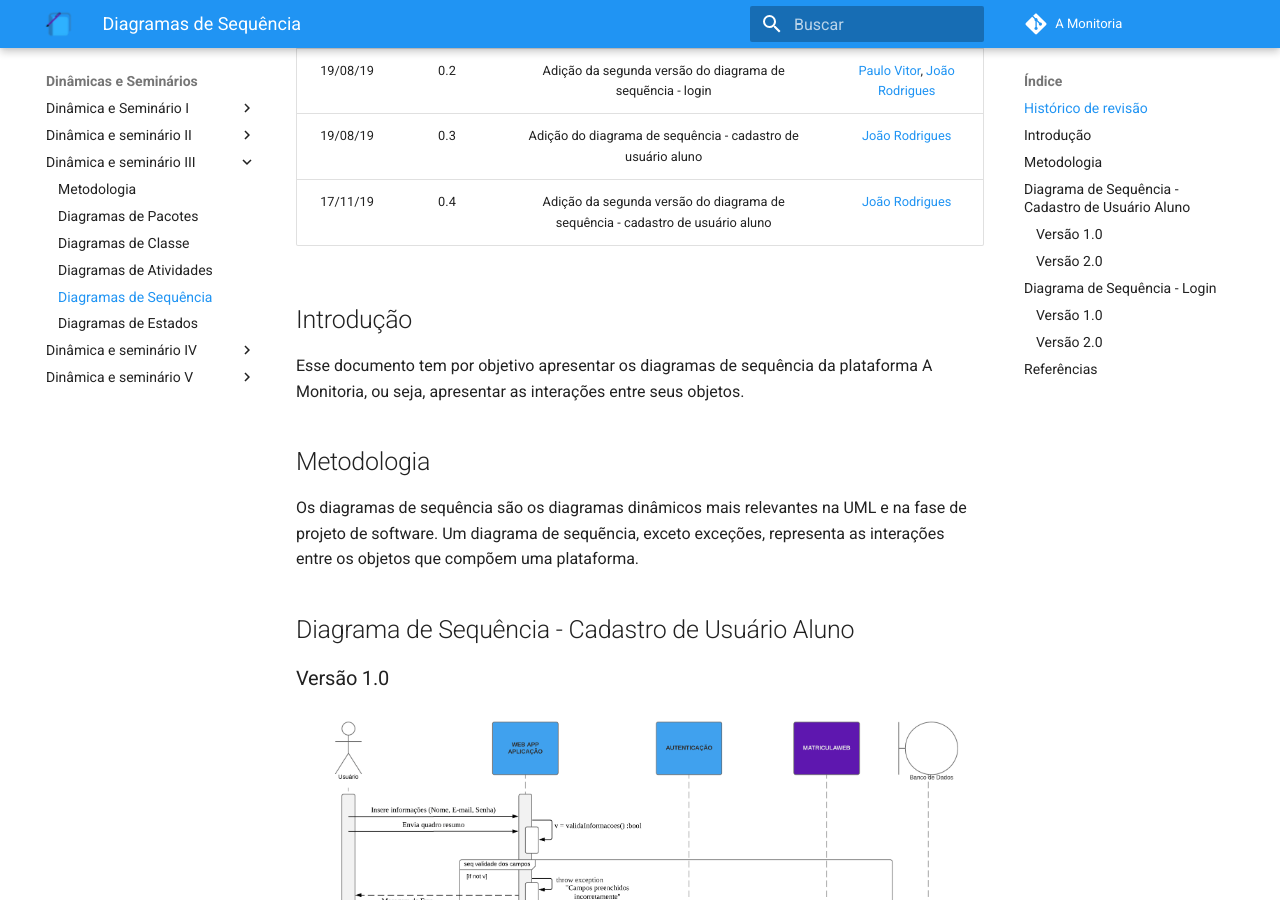
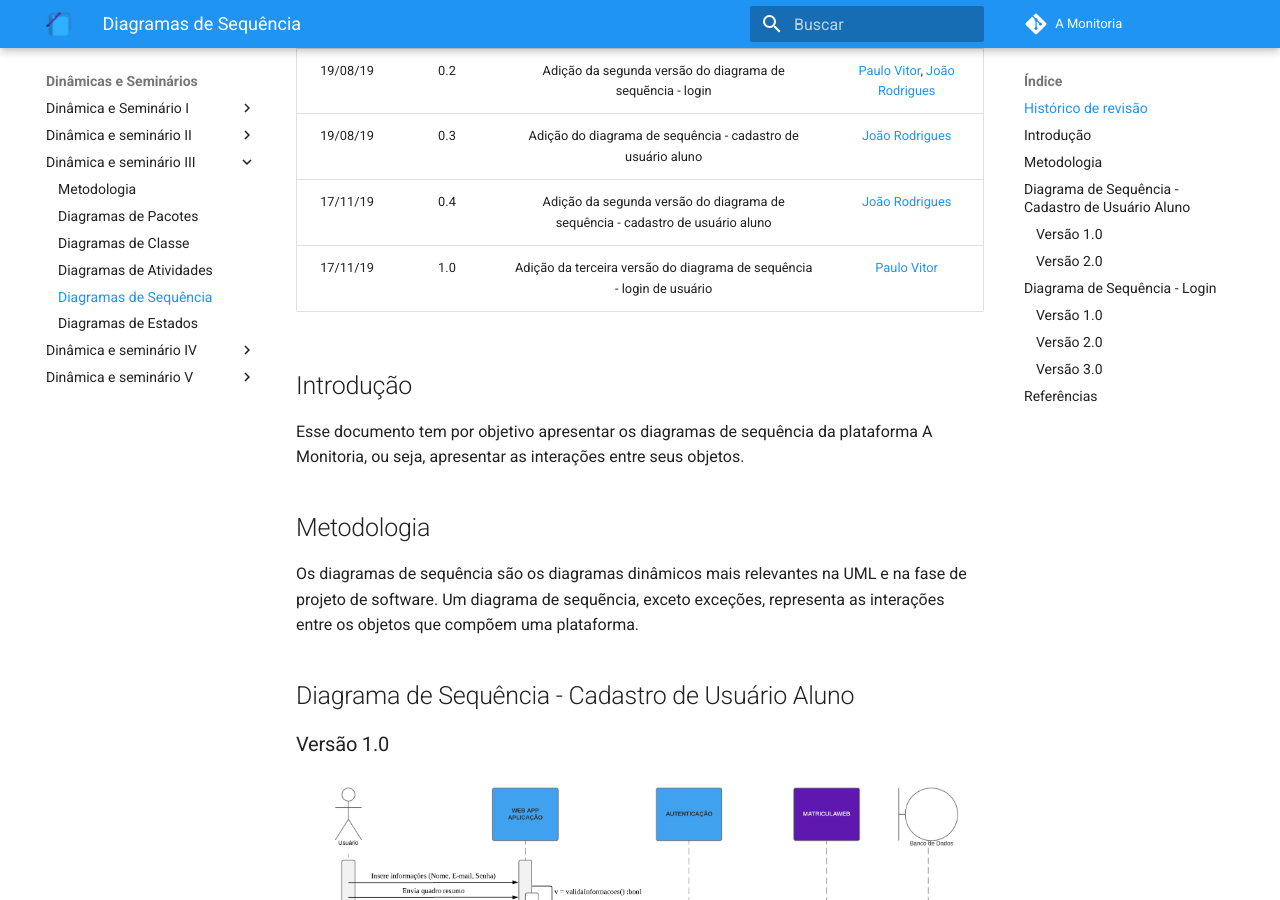
Before and after one commit to 2019-2-arquitetura-desenho/wiki, an MkDocs documentation site: the page built from docs/dinamica_seminario_III/diagrama_seq.md, in a window 1280 px wide and 900 px high, scrolled down 322 px. Built offline with MkDocs 1.6.1 and Material for MkDocs 9.7.7, drawn with Linux system fonts in a browser that asks for light colours; comment, search, counter and statistics services are not loaded; old or Windows-style settings are respelled for this version of MkDocs.

Commit message:
Adding Version 3 of Login Diagram
Co-authored-by: João Rodrigues <cont.joaorodrigues@gmail.com>

```diff
--- a/docs/dinamica_seminario_III/diagrama_seq.md
+++ b/docs/dinamica_seminario_III/diagrama_seq.md
@@ -8,6 +8,7 @@
 | 19/08/19 |   0.2  | Adição da segunda versão do diagrama de sequẽncia - login | [Paulo Vitor](https://github.com/PauloVitorRocha), [João Rodrigues](https://github.com/rjoao) |
 | 19/08/19 |   0.3  | Adição do diagrama de sequência - cadastro de usuário aluno | [João Rodrigues](https://github.com/rjoao) |
 | 17/11/19 | 0.4 | Adição da segunda versão do diagrama de sequência - cadastro de usuário aluno | [João Rodrigues](https://github.com/rjoao) |
+| 17/11/19 | 1.0 | Adição da terceira versão do diagrama de sequência - login de usuário | [Paulo Vitor](https://github.com/PauloVitorRocha) |
 
 
 ## Introdução
@@ -39,6 +40,9 @@
 ### Versão 2.0
 ![Diagrama de login V2](./assets/img/Diagrama_de_sequencia_Login.png)
 
+### Versão 3.0
+![Diagrama de login V3](./assets/img/Diagrama_de_sequencia_Login_final.png)
+
 
 ## Referências
 
```
Also changed, not shown: docs/dinamica_seminario_III/assets/img/Diagrama_de_sequencia_Login_final.png (added).
